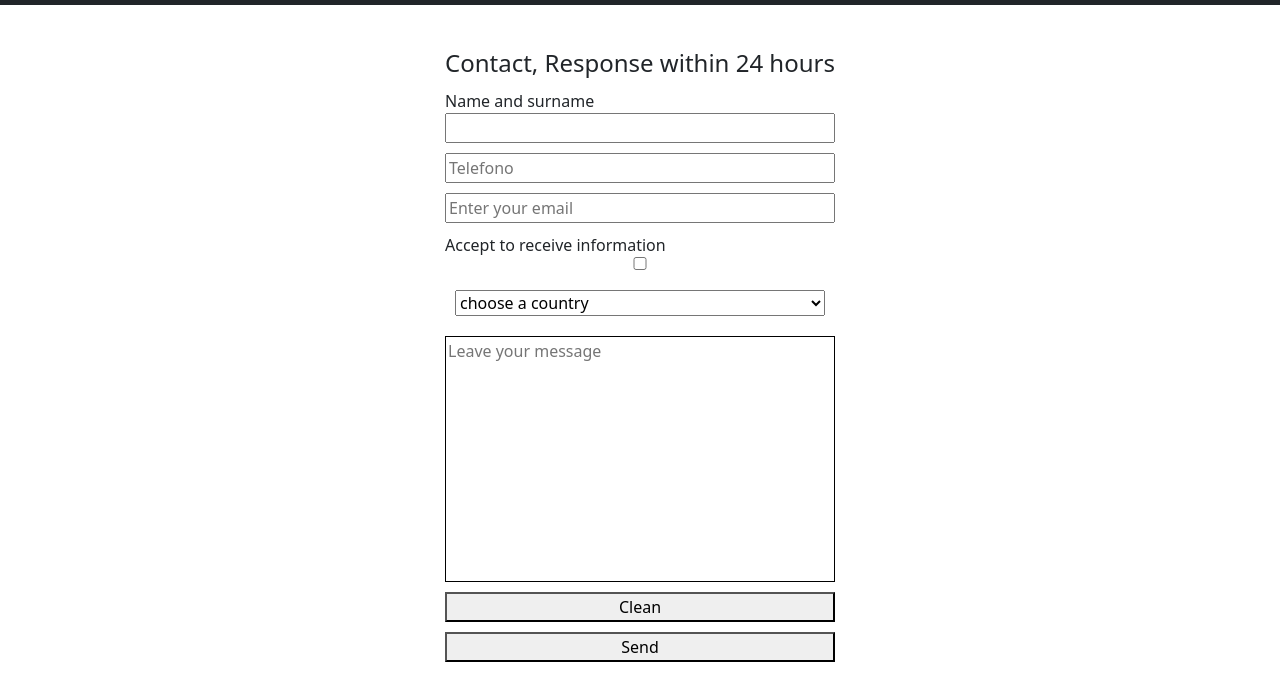
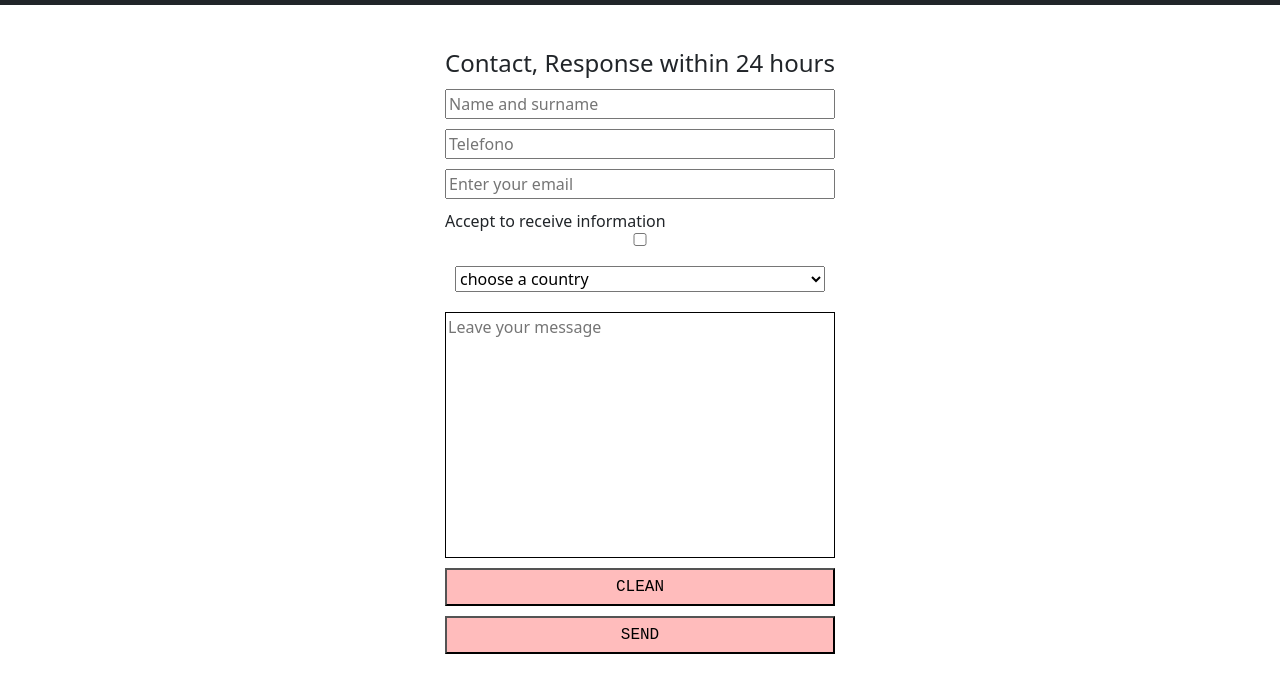
Before and after one commit to emii38/2da_Preentrega, a website: page Contact.html in a window 1280 px wide. Shown: the part 51-732 px from the top of the page. Drawn offline with nearby package versions, Linux system fonts and the light colour scheme; files that its build step writes are made by us from their sources; grey boxes are pictures that could not be loaded.

Commit message:
agregamos SEO y Extend

```diff
--- a/Contact.html
+++ b/Contact.html
@@ -51,8 +51,7 @@
         <form class="form" action="/ruta-destino" method="get" enctype="" >
             <fieldset>
                 <legend>Contact, Response within 24 hours</legend>
-                <label for="Name and surname">Name and surname</label>
-                <input type="text" name="username"
+                <input type="text" name="username" placeholder="Name and surname"
                 id="Nombre__Apellido" required>
                 <input type="number" name="phone" placeholder="Telefono" required>
                 <input type="email" name="email" placeholder="Enter your email" required>
@@ -68,8 +67,8 @@
                 <option value="ar">Uruguay</option>
                 </select>
                 <textarea name="message" placeholder="Leave your message" cols="30" rows="10"></textarea>
-                <button type="reset">Clean</button>
-                <button type="submit">Send</button>
+                <button class="btn-clean" type="reset">Clean</button>
+                <button class="btn-send" type="submit">Send</button>
 
               </fieldset>
         </form>
--- /dev/null
+++ b/sass/_extend.scss
@@ -0,0 +1,9 @@
+.btn-clean{
+    background-color: rgb(255, 188, 188);
+    padding: 5px;
+    font-family: 'Courier New', Courier, monospace;
+    text-transform: uppercase;
+}
+.btn-send {
+    @extend .btn-clean;
+}
--- /dev/null
+++ b/sass/_general.scss
@@ -0,0 +1,9 @@
+*{
+    li{
+        list-style: none;
+    }
+    a{
+        text-decoration: none;
+        color: black;
+    }
+}
--- a/sass/styleSass.scss
+++ b/sass/styleSass.scss
@@ -1,3 +1,5 @@
+@import "general";
+@import "extend";
 /* Contact */
 .body_main{
   .main__contact{
```
Also changed, not shown: index.html (+3 -1 lines), sthylesheet/style-old.css (renamed from sthylesheet/style.css), sthylesheet/styleSass.css, 2 other files.
